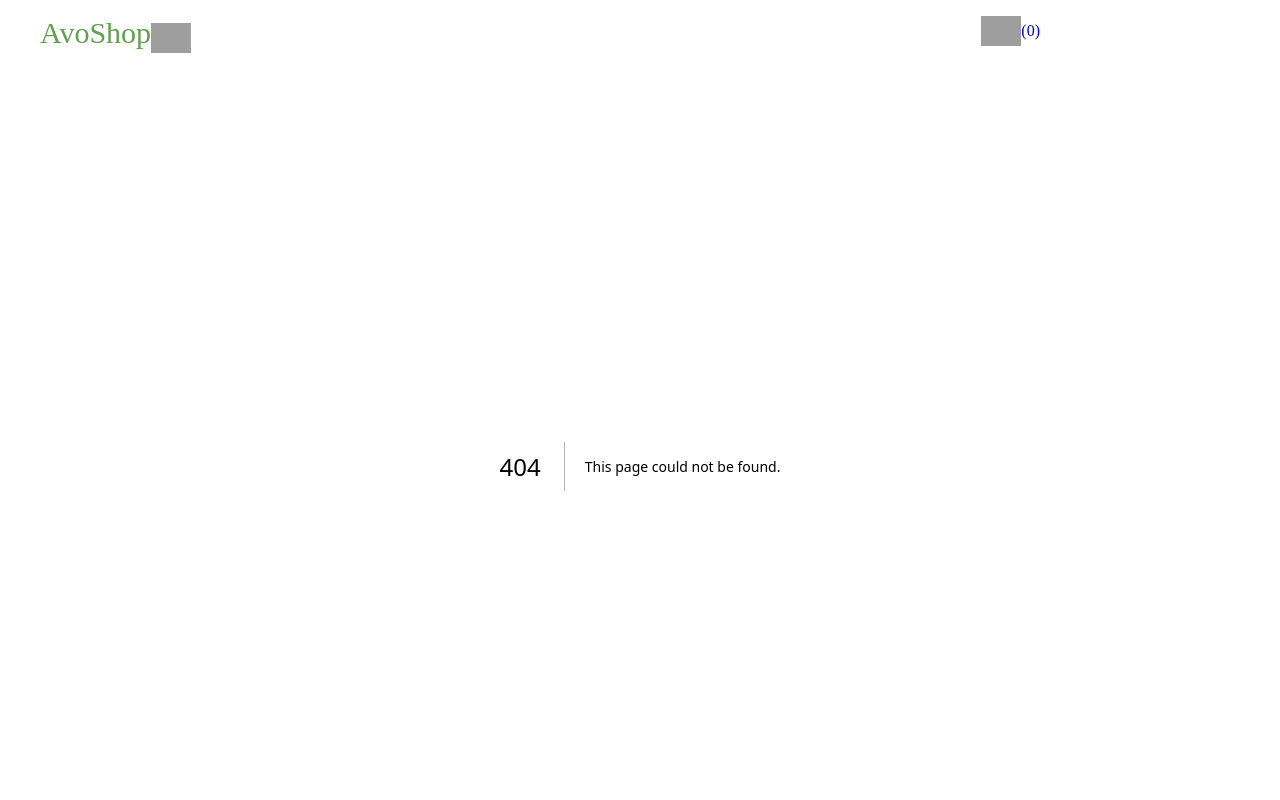
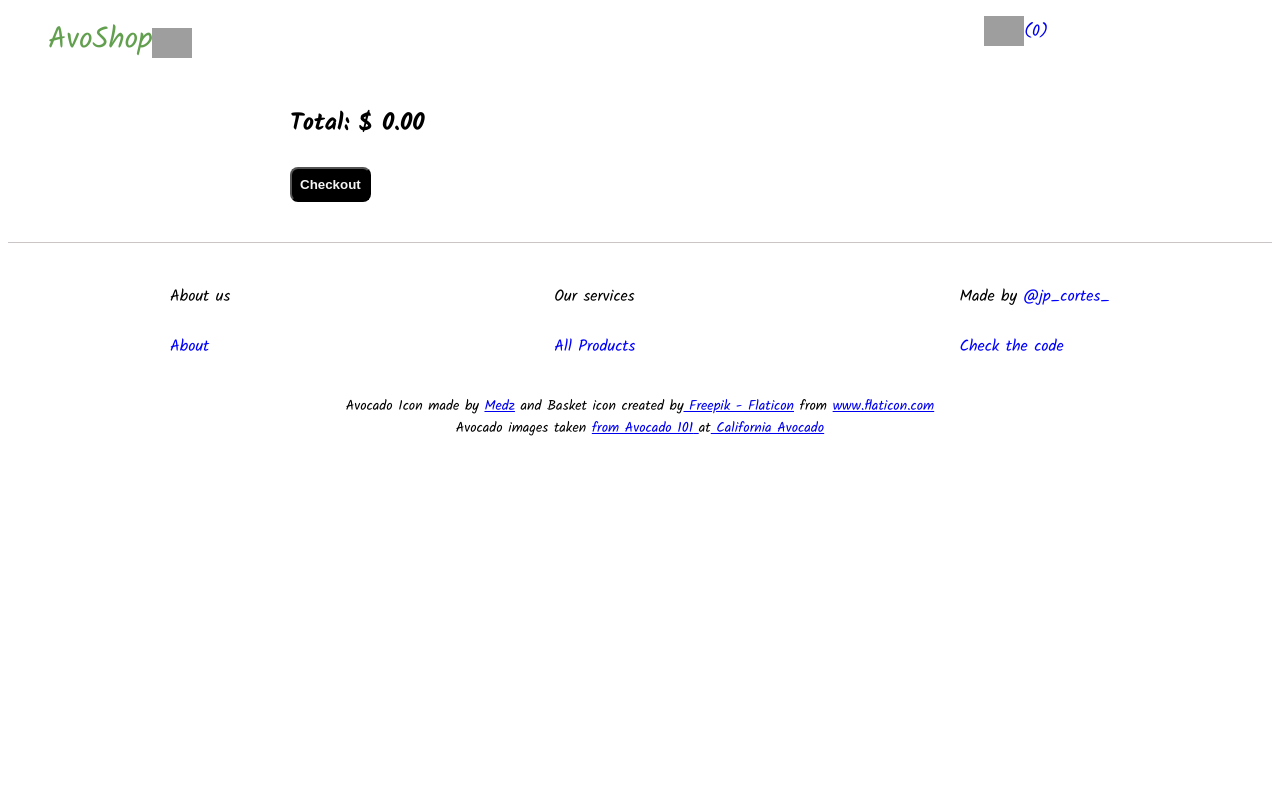
Before and after one commit to jp-cortes/avocado-shop, a Next.js app: page /cart in a window 1280 px wide. Before the commit this address had no page. Shown: the top 800 px of the page. Built offline with nearby package versions, Linux system fonts and the light colour scheme; grey boxes are pictures that could not be loaded.

Commit message:
shopping cart page complete

```diff
--- a/components/Navbar/Navbar.tsx
+++ b/components/Navbar/Navbar.tsx
@@ -1,7 +1,9 @@
 import Link from 'next/link';
 import React from 'react';
+import { useCart } from 'store/Cart';
 import Styles from './Navbar.module.css';
  export const Navbar = () => {
+  const { count: cartCount } = useCart()
   return (
     <nav className={Styles.navbar}>
         <ul className={Styles.navbarItems}>
@@ -16,12 +18,12 @@ import Styles from './Navbar.module.css';
 
             </li>
             <li className={Styles.basket}>
-                <Link href="#" legacyBehavior>
+                <Link href="/cart" legacyBehavior>
                   <a >
 
                     <img className={Styles.logo}
                     src="https://cdn-icons-png.flaticon.com/512/1685/1685462.png" alt="basket logo"/>
-                    (0)
+                    {cartCount > 9 ? '9+' : `(${cartCount})`}
                     </a>
                   </Link>
 
--- a/package.json
+++ b/package.json
@@ -4,7 +4,7 @@
   "description": "",
   "main": "index.js",
   "scripts": {
-    "dev": "next",
+    "dev": "NODE_OPTIONS='--inspect' next",
     "build": "next build",
     "start": "next start",
     "export": "next export",
@@ -14,6 +14,7 @@
   "author": "",
   "license": "ISC",
   "dependencies": {
+    "@next/font": "^13.1.6",
     "isomorphic-unfetch": "^4.0.2",
     "next": "^13.1.6",
     "react": "^18.2.0",
--- a/pages/_app.tsx
+++ b/pages/_app.tsx
@@ -1,6 +1,11 @@
 import { AppProps } from "next/app";
-import Layout from "@components/Layout/Layout";
-
+import CartProvider from "store/Cart";
+import { Kalam  } from '@next/font/google';
+const JosefinSans = Kalam ({
+    weight: ['300', '400', '700'],
+    subsets: ['latin'],
+    style: ['normal']
+  })
 export function reportWebVitals(metric) {
     console.log(metric);
     //next.js-hydratation
@@ -8,10 +13,16 @@ export function reportWebVitals(metric) {
     //TTFB Time to first bite indicates th e time to request info from other server
 }
 
+
 export default function MyApp({ Component, pageProps }:AppProps) {
     return (
-        <Layout>
+        <CartProvider >
+        <main className={JosefinSans.className}>
+
             <Component {...pageProps} />
-        </Layout>
+        </main>
+
+
+        </CartProvider>
     );
   }
--- a/pages/_document.tsx
+++ b/pages/_document.tsx
@@ -4,12 +4,13 @@ export default function Document() {
   return (
     <Html>
       <Head >
+
         {/* favicon */}
         {/* webfont */}
         {/* stylesheet */}
         {/* scripts */}
       </Head>
-      <body className="extend-body">
+      <body style={{fontFamily: 'Helvetica'}}>
         <Main />
         <NextScript />
       </body>
--- /dev/null
+++ b/pages/cart/cart.module.css
@@ -0,0 +1,36 @@
+.container{
+    display: flex;
+    flex-direction: column;
+    align-items: center;
+}
+.containerOfProducts {
+    width: 700px;
+    min-width: 500px;
+}
+.containerProduct {
+    background-color: rgb(207, 225, 202);
+    width: 100%;
+    display: flex;
+    justify-content: space-between;
+    gap: 8px;
+    padding: 8px;
+    border-radius: 8px;
+
+}
+.eliminateProduct {
+    background: transparent;
+    padding: 0;
+    font-size: large;
+    border: none;
+}
+.totalProducts {
+    font-size: 24px;
+    font-weight: bold;
+}
+ .checkoutButton {
+    background-color: black;
+    color: whitesmoke;
+    font-weight: bold;
+    padding: 8px;
+    border-radius: 8px;
+ }
--- /dev/null
+++ b/pages/cart/index.tsx
@@ -0,0 +1,36 @@
+import React from 'react';
+import Layout from '@components/Layout/Layout';
+import Image from 'next/image';
+import { useCart, useCartMutations } from 'store/Cart';
+import Styles from './cart.module.css';
+import { CLIENT_STATIC_FILES_PATH } from 'next/dist/shared/lib/constants';
+
+
+const Cart = () => {
+    const { items, subTotal } = useCart();
+    const { removeFromCart } = useCartMutations();
+    // console.log(items)
+  return (
+    <Layout>
+        <section className={Styles.container}>
+        <div className={Styles.containerOfProducts}>
+        {items.map((item) => (
+
+            <div className={Styles.containerProduct}>
+                <Image src={item.image} width="50" height="50" alt={item.name}/>
+                <p>{`Quantity: ${item.quantity}`}</p>
+                <p> Subtotal: $ {(item.price * item.quantity).toFixed(2)}</p>
+                <button className={Styles.eliminateProduct}
+                onClick={() => removeFromCart(item)}
+                >❌</button>
+            </div>
+        ))}
+        <p className={Styles.totalProducts}>Total: $ {subTotal.toFixed(2)}</p>
+        <button className={Styles.checkoutButton}>Checkout</button>
+    </div>
+        </section>
+    </Layout>
+  )
+}
+
+export default Cart
--- a/pages/index.tsx
+++ b/pages/index.tsx
@@ -3,6 +3,7 @@ import ProductList from '@components/ProductList/ProductList';
 import fetch from 'isomorphic-unfetch';
 import Styles from './index.module.css';
 import Link from 'next/link';
+import Layout from '@components/Layout/Layout';
 
 
 export const getStaticProps = async () => {
@@ -19,6 +20,7 @@ const Home = ({ products }: { products:TProduct[] }) => {
 // console.log(products, 'homepage')
 
   return (
+   <Layout>
      <section className={Styles.container}>
 
      <h1 className={Styles.title}>AvoShop
@@ -34,6 +36,7 @@ const Home = ({ products }: { products:TProduct[] }) => {
 
 
    </section>
+   </Layout>
   )
 }
 
--- /dev/null
+++ b/store/Cart.tsx
@@ -0,0 +1,137 @@
+import React, { Dispatch, useContext, useReducer } from 'react'
+
+export type CartItemType = TProduct & { quantity: number }
+
+export type CartState = {
+  [key: string]: CartItemType
+}
+
+export type CartAction = {
+  type: 'add' | 'remove'
+  item: TProduct
+  quantity?: number
+}
+
+const defaultState = {} as CartState;
+
+const CartItemsContext = React.createContext(defaultState);
+const CartDispatchContext = React.createContext((() => {}) as Dispatch<
+  CartAction
+>);
+
+const CartProvider = ({ children }: { children: React.ReactNode }) => {
+  const [state, dispatch] = useReducer(cartReducers, defaultState);
+
+  return (
+    <CartItemsContext.Provider value={state}>
+      <CartDispatchContext.Provider value={dispatch}>
+        {children}
+      </CartDispatchContext.Provider>
+    </CartItemsContext.Provider>
+  )
+}
+
+function cartReducers(
+  state: CartState,
+  { item, type, quantity: qtyToAdd = 1 }: CartAction
+) {
+  const existingCartItem = state[item.id];
+
+  switch (type) {
+    case 'add': {
+      if (existingCartItem != undefined) {
+        const quantity = existingCartItem.quantity + qtyToAdd
+        return {
+          ...state,
+          [item.id]: {
+            ...existingCartItem,
+            quantity,
+          },
+        }
+      }
+
+      return {
+        ...state,
+        [item.id]: {
+          ...item,
+          quantity: qtyToAdd,
+        },
+      }
+    }
+
+    case 'remove': {
+      if (existingCartItem === undefined) {
+        return state
+      }
+
+      const quantity = existingCartItem.quantity - 1
+      if (quantity > 0) {
+        return {
+          ...state,
+          [item.id]: {
+            ...existingCartItem,
+            quantity,
+          },
+        }
+      }
+
+      const newCartItems = { ...state };
+      delete newCartItems[item.id];
+      return newCartItems;
+    }
+
+    default: {
+      throw new Error(`Unhandled action type: ${type}`);
+    }
+  }
+}
+
+const getCartSubTotal = (sum: number, item: CartItemType) => {
+  sum += item.price * item.quantity;
+  return sum;
+}
+const getCartCount = (sum: number, item: CartItemType) => sum + item.quantity;
+/**
+ * Hey there insatiably brain,
+ * Are you interested in this pattern where the Context values are
+ * exposed without actually provinding access to the Context itself :)
+ * https://kentcdodds.com/blog/how-to-use-react-context-effectively
+ */
+export const useCart = () => {
+  const itemsById = useContext(CartItemsContext);
+  const items = Object.values(itemsById);
+  // Not familiar with Array.reduce? :)
+  // https://developer.mozilla.org/en-US/docs/Web/JavaScript/Reference/Global_Objects/Array/Reduce
+  const count = items.reduce(getCartCount, 0);
+  const subTotal = items.reduce(getCartSubTotal, 0);
+
+  return {
+    items,
+    itemsById,
+    count,
+    subTotal,
+  }
+}
+export const useCartMutations = () => {
+  const dispatch = useContext(CartDispatchContext);
+
+  const addToCart = (product: TProduct, quantity?: number) =>
+    dispatch({
+      type: 'add',
+      item: product,
+      quantity,
+    });
+
+  const removeFromCart = (product: TProduct) =>
+    dispatch({
+      type: 'remove',
+      item: product,
+    });
+
+  return {
+    addToCart,
+    removeFromCart,
+  }
+}
+
+export default CartProvider;
```
Also changed, not shown: pages/about/index.tsx (+5 -2 lines), pages/products/[id].tsx (+53 -7 lines), pages/products/productId.module.css (+8 -0 lines), pages/yes-or-not/index.tsx (+6 -1 lines), 1 other file (tests, documents, lock files or other folders). Lines whose indentation alone changed are shown as unchanged.
